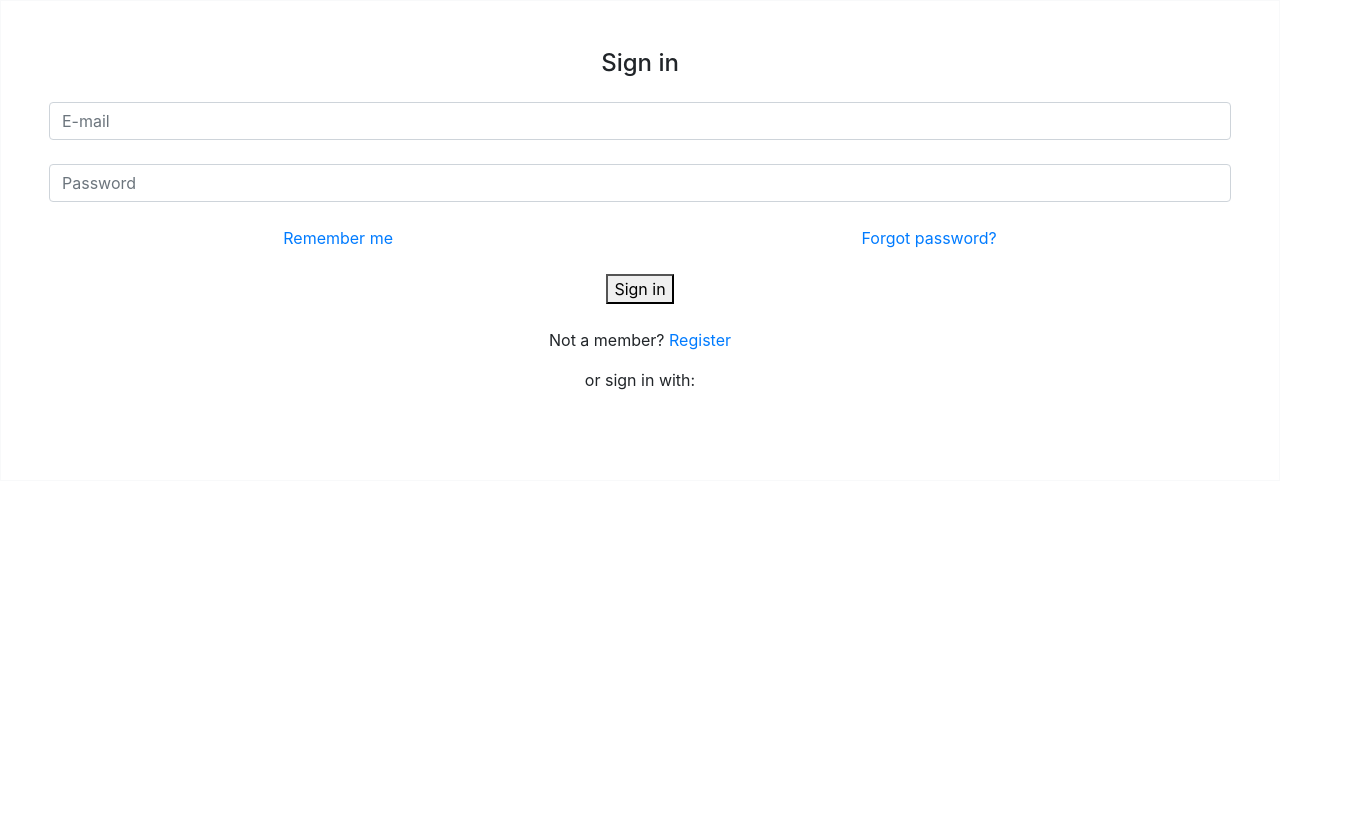
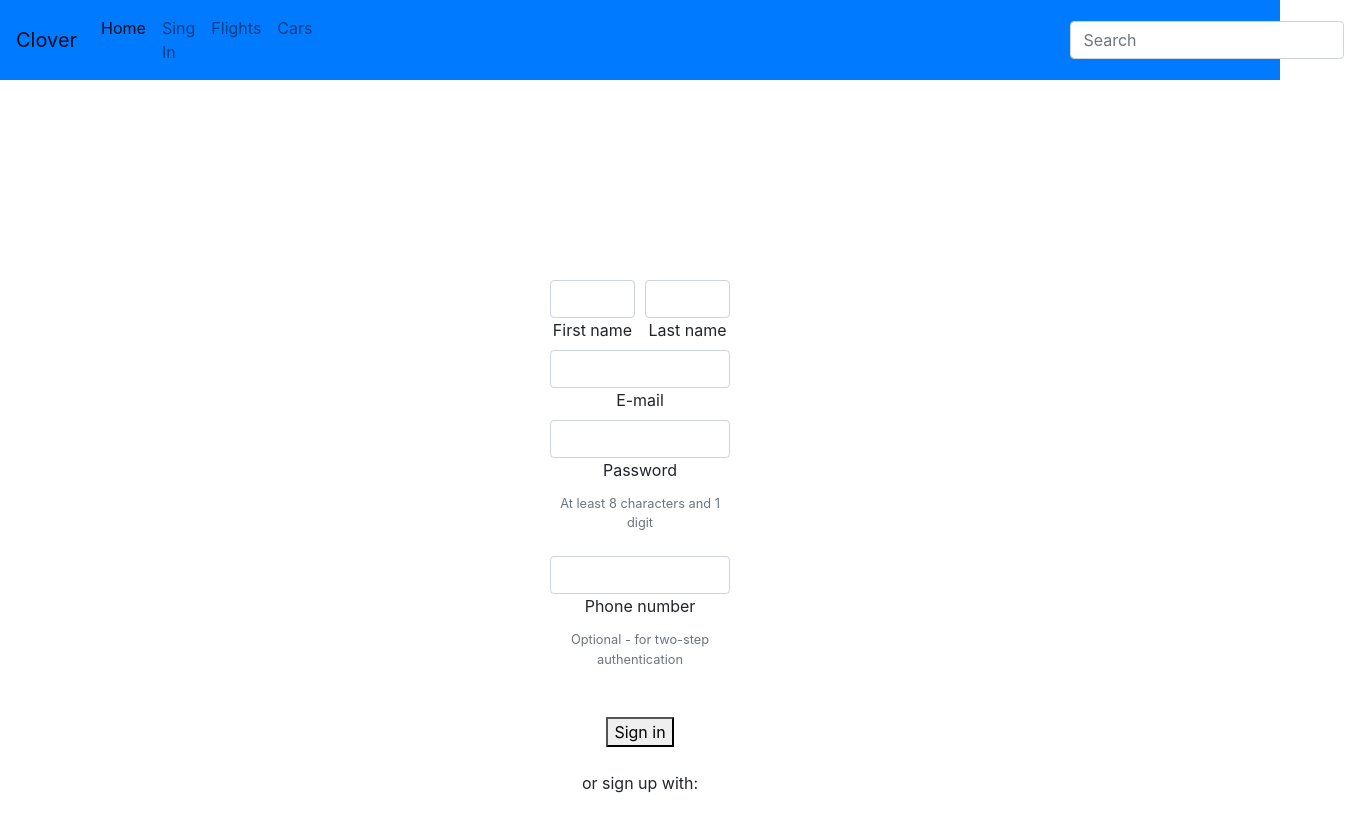
Before and after one commit to DavidCeranic/WebClover, an Angular app in the folder clover/: page /sing-up in a window 1280 px wide. Before the commit this address led to /. Shown: the top 832 px of the page, 1352 px wide, since content can reach past the window. Before the commit the page ends 800 px from the top, so only its background shows below. Built offline with nearby package versions, Linux system fonts and the light colour scheme.

Commit message:
#AB5 - Sing-up Component and upgrade Sing-in Component

```diff
--- a/clover/src/app/app-routing.module.ts
+++ b/clover/src/app/app-routing.module.ts
@@ -1,12 +1,17 @@
 import { NgModule } from '@angular/core';
 import { Routes, RouterModule } from '@angular/router';
 import { SingInComponent } from './components/sing-in/sing-in.component';
+import { SingUpComponent } from './components/sing-in/sing-up/sing-up.component';
 
 
 const routes: Routes = [
   {
     path: "sing-in",
     component: SingInComponent
+  },
+  {
+    path: "sing-up",
+    component: SingUpComponent
   }
 ];
 
--- a/clover/src/app/app.component.html
+++ b/clover/src/app/app.component.html
@@ -1,38 +1,28 @@
-
-<form class="text-center border border-light p-5" routerLink="/sing-in">
-  <p class="h4 mb-4">Sign in</p>
-  <input type="email" id="defaultLoginFormEmail" class="form-control mb-4" placeholder="E-mail">
-  <input type="password" id="defaultLoginFormPassword" class="form-control mb-4" placeholder="Password">
-
-  <div class="d-flex justify-content-around">
-    <div>
-      <a href="">Remember me</a>
-    </div>
-    <div>
-      <a href="">Forgot password?</a>
-    </div>
+<nav class="navbar navbar-expand-lg navbar-light bg-primary">
+  <a class="navbar-brand" routerLink="">Clover</a>
+  <button class="navbar-toggler" type="button" data-toggle="collapse" data-target="#navbarNav" aria-controls="navbarNav" aria-expanded="false" aria-label="Toggle navigation">
+    <span class="navbar-toggler-icon"></span>
+  </button>
+  <div class="collapse navbar-collapse" id="navbarNav">
+    <ul class="navbar-nav">
+      <li class="nav-item active">
+        <a class="nav-link" routerLink="">Home <span class="sr-only">(current)</span></a>
+      </li>
+      <li class="nav-item">
+        <a class="nav-link" routerLink="sing-in">Sing In</a>
+      </li>
+      <li class="nav-item">
+        <a class="nav-link" routerLink="">Flights</a>
+      </li>
+      <li class="nav-item">
+        <a class="nav-link" routerLink="">Cars</a>
+      </li>
+    </ul>
+    <form class="form-inline">
+      <div class="md-form my-0" style="margin-left: 750px;">
+        <input class="form-control mr-sm-2" type="text" placeholder="Search" aria-label="Search">
+      </div>
+    </form>
   </div>
-
-  <button mdbBtn color="info" block="true" class="my-4" type="submit">Sign in</button>
-
-  <p>Not a member?
-    <a href="">Register</a>
-  </p>
-
-  <p>or sign in with:</p>
-  <a type="button" class="light-blue-text mx-2">
-    <!--<mdb-icon fab icon="facebook"></mdb-icon>-->
-  </a>
-  <a type="button" class="light-blue-text mx-2">
-    <!--<mdb-icon fab icon="twitter"></mdb-icon>-->
-  </a>
-  <a type="button" class="light-blue-text mx-2">
-    <!--<mdb-icon fab icon="linkedin"></mdb-icon>-->
-  </a>
-  <a type="button" class="light-blue-text mx-2">
-    <!--<mdb-icon fab icon="github"></mdb-icon>-->
-  </a>
-
-</form>
-
+</nav>
 <router-outlet></router-outlet>
--- a/clover/src/app/app.module.ts
+++ b/clover/src/app/app.module.ts
@@ -4,11 +4,13 @@ import { NgModule } from '@angular/core';
 import { AppRoutingModule } from './app-routing.module';
 import { AppComponent } from './app.component';
 import { SingInComponent } from './components/sing-in/sing-in.component';
+import { SingUpComponent } from './components/sing-in/sing-up/sing-up.component';
 
 @NgModule({
   declarations: [
     AppComponent,
-    SingInComponent
+    SingInComponent,
+    SingUpComponent
   ],
   imports: [
     BrowserModule,
--- a/clover/src/app/components/sing-in/sing-in.component.html
+++ b/clover/src/app/components/sing-in/sing-in.component.html
@@ -1 +1,55 @@
-<p>sing-in works!</p>
+<div class="view" style="background-image: url('http://mdbootstrap.com/img/Photos/Others/images/91.jpg'); background-repeat: no-repeat; background-size: cover; background-position: center center;">
+    <div class="mask rgba-gradient d-flex justify-content-center align-items-center">
+        <div class="container">
+
+            <div class="row mt-5">
+                <div class="white-text text-md-left" style="width: 500px; margin-top: 100px;">
+                    <h1 class="h1-responsive font-weight-bold wow fadeInLeft" data-wow-delay="0.3s">Sign up right now! </h1>
+                    <hr class="hr-light wow fadeInLeft" data-wow-delay="0.3s">
+                    <h6 class="mb-3 wow fadeInLeft" data-wow-delay="0.3s">Text Text Text Text Text Text Text Text Text Text Text Text Text Text
+                        Text Text Text Text Text Text Text Text Text Text Text Text </h6>
+                    <a class="btn btn-outline-white wow fadeInLeft" data-wow-delay="0.3s">Learn more</a>
+                </div>
+
+                <form class="fixed-top" style="color: #757575;" style="margin-left: 800px; margin-right: 300px; margin-top: 150px;">
+                    <div class="md-form">
+                        <input type="email" id="materialLoginFormEmail" class="form-control" mdbInput>
+                        <label for="materialLoginFormEmail">E-mail</label>
+                    </div>
+
+                    <div class="md-form">
+                        <input type="password" id="materialLoginFormPassword" class="form-control" mdbInput>
+                        <label for="materialLoginFormPassword">Password</label>
+                    </div>
+
+                    <div class="d-flex justify-content-around">
+                        <div>
+                            <a href="">Remember me</a>
+                        </div>
+                        <div>
+                            <a href="">Forgot password?</a></div>
+                        </div>
+
+                    <button mdbBtn color="info" outline="true" rounded="true" block="true" class="my-4 waves-effect z-depth-0" mdbWavesEffect
+                    type="submit">Sign in</button>
+
+                    <p> Not a member? <a routerLink="/sing-up">Register</a></p>
+
+                    <p>or sign in with:</p>
+                    <a type="button" mdbBtn floating="true" color="fb" size="sm">
+                    <!--<mdb-icon fab icon="facebook"></mdb-icon>-->
+                    </a>
+                    <a type="button" mdbBtn floating="true" color="tw" size="sm">
+                    <!--<mdb-icon fab icon="twitter"></mdb-icon>-->
+                    </a>
+                    <a type="button" mdbBtn floating="true" color="li" size="sm">
+                    <!--<mdb-icon fab icon="linkedin"></mdb-icon>-->
+                    </a>
+                    <a type="button" mdbBtn floating="true" color="git" size="sm">
+                    <!--<mdb-icon fab icon="github"></mdb-icon>-->
+                    </a>
+                </form>
+            </div>
+        </div>
+    </div>
+</div>
--- /dev/null
+++ b/clover/src/app/components/sing-in/sing-up/sing-up.component.html
@@ -0,0 +1,60 @@
+<form class="text-center" style="color: #757575;" style="margin-left: 550px; margin-right: 550px; margin-top: 200px;">
+
+        <div class="form-row">
+          <div class="col">
+            <div class="md-form">
+              <input type="text" id="materialRegisterFormFirstName" class="form-control" mdbInput>
+              <label for="materialRegisterFormFirstName">First name</label>
+            </div>
+          </div>
+
+          <div class="col">
+            <div class="md-form">
+              <input type="email" id="materialRegisterFormLastName" class="form-control" mdbInput>
+              <label for="materialRegisterFormLastName">Last name</label>
+            </div>
+          </div>
+        </div>
+
+        <div class="md-form mt-0">
+          <input type="email" id="materialRegisterFormEmail" class="form-control" mdbInput>
+          <label for="materialRegisterFormEmail">E-mail</label>
+        </div>
+
+        <div class="md-form">
+          <input type="password" id="materialRegisterFormPassword" class="form-control" aria-describedby="materialRegisterFormPasswordHelpBlock"
+            mdbInput>
+          <label for="materialRegisterFormPassword">Password</label>
+          <small id="materialRegisterFormPasswordHelpBlock" class="form-text text-muted mb-4">
+            At least 8 characters and 1 digit
+          </small>
+        </div>
+
+        <div class="md-form">
+          <input type="text" id="materialRegisterFormPhone" class="form-control" aria-describedby="materialRegisterFormPhoneHelpBlock"
+            mdbInput>
+          <label for="materialRegisterFormPhone">Phone number</label>
+          <small id="materialRegisterFormPhoneHelpBlock" class="form-text text-muted mb-4">
+            Optional - for two-step authentication
+          </small>
+        </div>
+
+        <button mdbBtn color="info" outline="true" rounded="true" block="true" class="my-4 waves-effect z-depth-0" mdbWavesEffect
+          type="submit">Sign in</button>
+
+
+        <p>or sign up with:</p>
+
+        <a type="button" class="light-blue-text mx-2">
+          <!--<mdb-icon fab icon="facebook"></mdb-icon>-->
+        </a>
+        <a type="button" class="light-blue-text mx-2">
+          <!--<mdb-icon fab icon="twitter"></mdb-icon>-->
+        </a>
+        <a type="button" class="light-blue-text mx-2">
+          <!--<mdb-icon fab icon="linkedin"></mdb-icon>-->
+        </a>
+        <a type="button" class="light-blue-text mx-2">
+          <!--<mdb-icon fab icon="heart"></mdb-icon>-->
+        </a>
+</form>
--- /dev/null
+++ b/clover/src/app/components/sing-in/sing-up/sing-up.component.ts
@@ -0,0 +1,15 @@
+import { Component, OnInit } from '@angular/core';
+
+@Component({
+  selector: 'app-sing-up',
+  templateUrl: './sing-up.component.html',
+  styleUrls: ['./sing-up.component.css']
+})
+export class SingUpComponent implements OnInit {
+
+  constructor() { }
+
+  ngOnInit(): void {
+  }
+
+}
```
Also changed, not shown: clover/src/app/components/sing-in/sing-up/sing-up.component.css (added), 1 other file (tests, documents, lock files or other folders).
